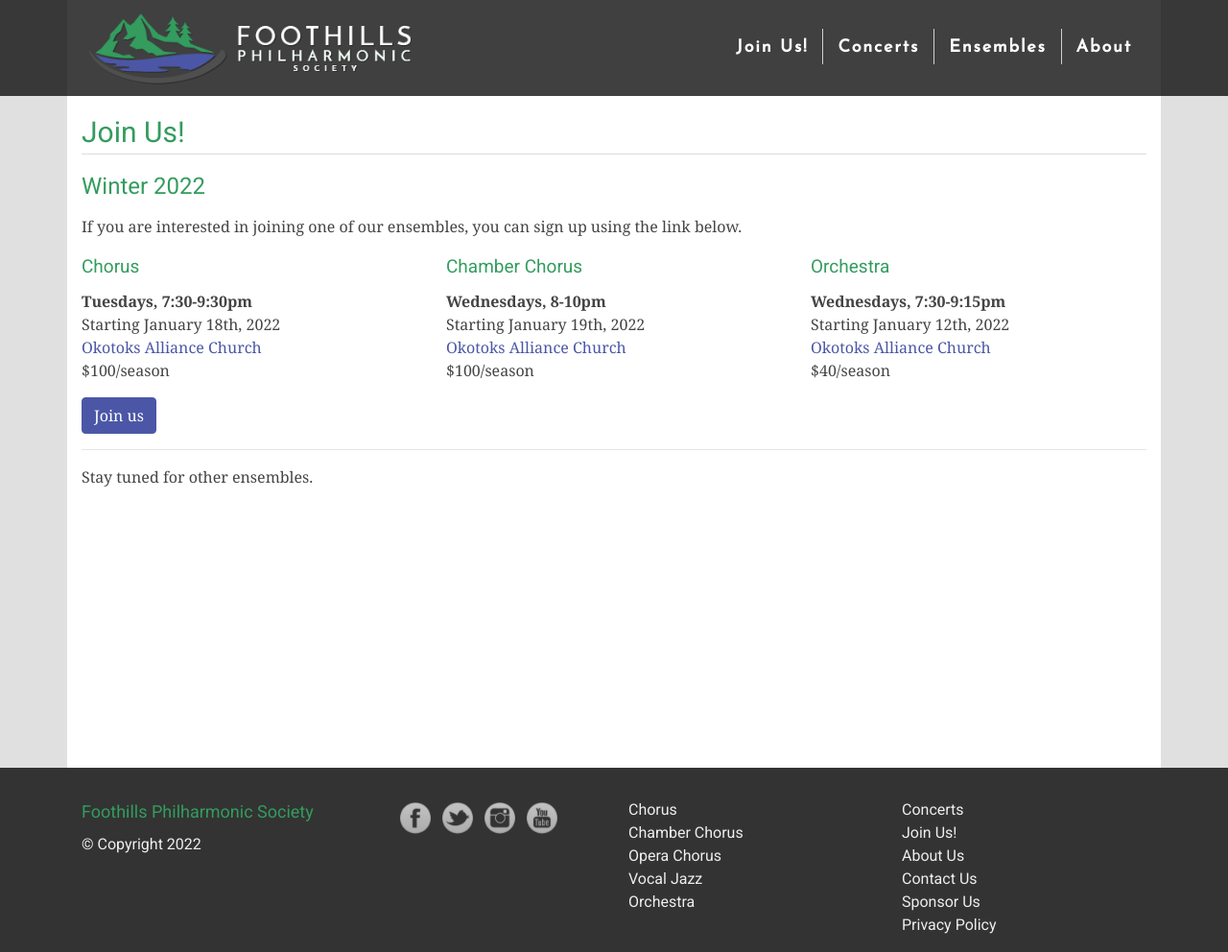
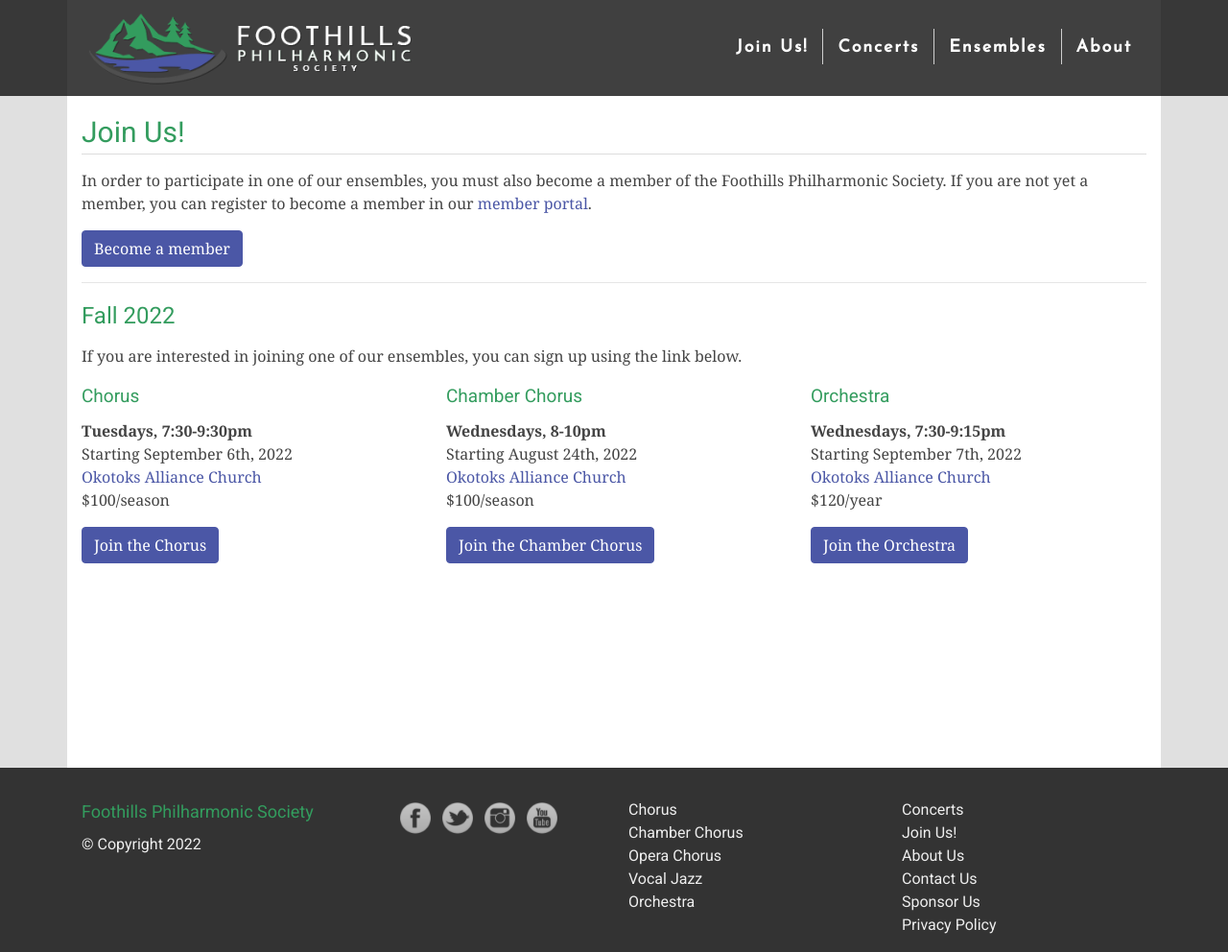
Before and after one commit to percyhanna/fps, a Jekyll site: the page built from join.html, in a window 1280 px wide and 992 px high. Shown: the whole window at 96% size. Built offline with Jekyll 4.4.1, drawn with Linux system fonts in a browser that asks for light colours; nearby versions of some CDN libraries; Markdown is read by kramdown in place of the engine named in the settings.

Commit message:
Add Fall 2022 registration info

```diff
--- a/join.html
+++ b/join.html
@@ -7,7 +7,27 @@
 
 <div class="row">
   <div class="col-12">
-    <h2>Winter 2022</h2>
+    <p>
+      In order to participate in one of our ensembles, you must also become a
+      member of the Foothills Philharmonic Society. If you are not yet a member,
+      you can register to become a member in our
+      <a href="http://members.footphil.com/join-us" target="_blank"
+        >member portal</a
+      >.
+    </p>
+
+    <p>
+      <a
+        class="btn btn-primary"
+        href="http://members.footphil.com/join-us"
+        target="_blank"
+        >Become a member</a
+      >
+    </p>
+
+    <hr />
+
+    <h2>Fall 2022</h2>
 
     <p>
       If you are interested in joining one of our ensembles, you can sign up
@@ -19,7 +39,7 @@
         <h5>Chorus</h5>
         <p>
           <strong>Tuesdays, 7:30-9:30pm</strong><br />
-          Starting January 18th, 2022<br />
+          Starting September 6th, 2022<br />
           <a
             href="https://www.google.ca/maps/place/Okotoks+Alliance+Church/@50.7508584,-113.9767135,15z/data=!4m5!3m4!1s0x0:0x879787dbcf97e8d!8m2!3d50.7508584!4d-113.9767135"
             target="_blank"
@@ -27,12 +47,22 @@
           ><br />
           $100/season
         </p>
+
+        <p>
+          <a
+            class="btn btn-primary"
+            href="https://footphil.wildapricot.org/event-4920332/Registration"
+            target="_blank"
+            >Join the Chorus</a
+          >
+        </p>
       </div>
+
       <div class="col-12 col-md-6 col-lg-4">
         <h5>Chamber Chorus</h5>
         <p>
           <strong>Wednesdays, 8-10pm</strong><br />
-          Starting January 19th, 2022<br />
+          Starting August 24th, 2022<br />
           <a
             href="https://www.google.ca/maps/place/Okotoks+Alliance+Church/@50.7508584,-113.9767135,15z/data=!4m5!3m4!1s0x0:0x879787dbcf97e8d!8m2!3d50.7508584!4d-113.9767135"
             target="_blank"
@@ -40,36 +70,38 @@
           ><br />
           $100/season
         </p>
+
+        <p>
+          <a
+            class="btn btn-primary"
+            href="https://footphil.wildapricot.org/event-4900739/Registration"
+            target="_blank"
+            >Join the Chamber Chorus</a
+          >
+        </p>
       </div>
+
       <div class="col-12 col-md-6 col-lg-4">
         <h5>Orchestra</h5>
         <p>
           <strong>Wednesdays, 7:30-9:15pm</strong><br />
-          Starting January 12th, 2022<br />
+          Starting September 7th, 2022<br />
           <a
             href="https://www.google.ca/maps/place/Okotoks+Alliance+Church/@50.7508584,-113.9767135,15z/data=!4m5!3m4!1s0x0:0x879787dbcf97e8d!8m2!3d50.7508584!4d-113.9767135"
             target="_blank"
             >Okotoks Alliance Church</a
           ><br />
-          $40/season
+          $120/year
         </p>
-      </div>
-    </div>
 
         <p>
           <a
             class="btn btn-primary"
-        href="https://footphil.wildapricot.org/join-ensemble"
+            href="https://footphil.wildapricot.org/event-4900736/Registration"
             target="_blank"
-        >Join us</a
+            >Join the Orchestra</a
           >
         </p>
-
-    <hr />
-
-    <div class="row">
-      <div class="col-12">
-        <p>Stay tuned for other ensembles.</p>
       </div>
     </div>
   </div>
```
Also changed, not shown: 1 other file. Lines whose indentation alone changed are shown as unchanged.
